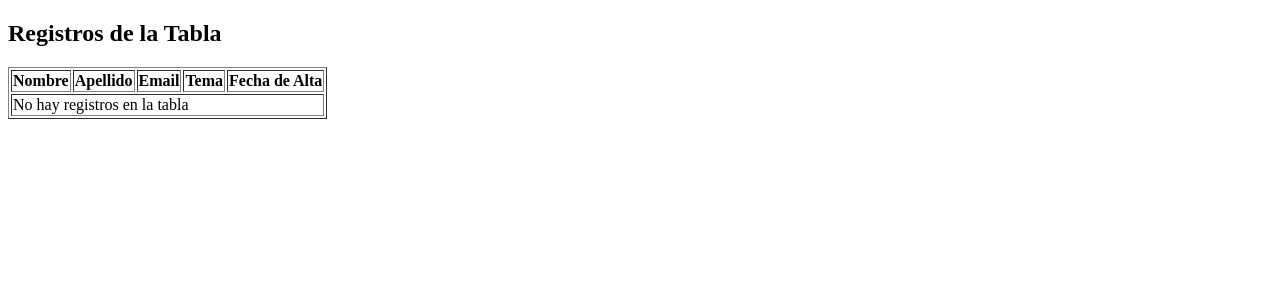
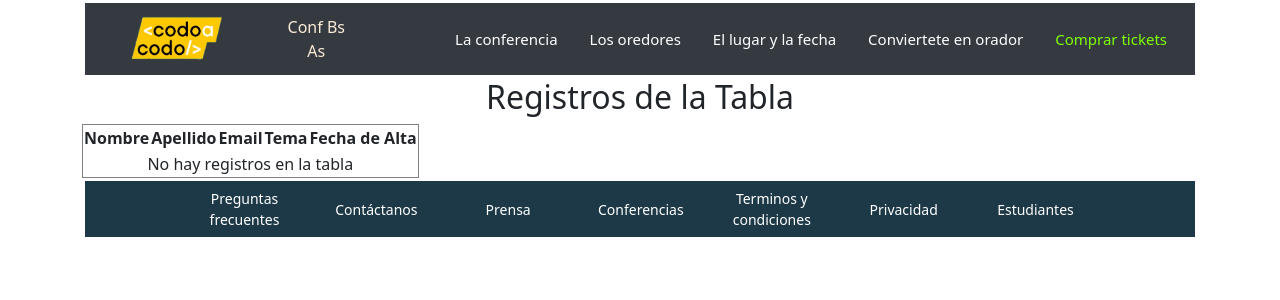
Before and after one commit to arielxct/Trabajo_Integrador_Final_WEB, a PHP site: page /oradores.php in a window 1280 px wide. Shown: the top 300 px of the page. Run offline with PHP 8.4, Linux system fonts and the light colour scheme; data that the repository does not hold is empty.

Commit message:
Modifique oradores.php y lo subo

```diff
--- a/oradores.php
+++ b/oradores.php
@@ -1,51 +1,101 @@
+<!--  INSERTO CONEXION PHP A SERVIDOR WEBHOST -->
 <?php
-// Establecer la conexión a la base de datos (asegúrate de reemplazar los valores con los tuyos)
-// $servername = "tu_servidor";
-// $username = "tu_usuario";
-// $password = "tu_contraseña";
-// $database = "tu_base_de_datos";
 
 
-// Configuración de la conexión a la base de datos
+// Configuración de la conexión a la base de datos de WEBHOST
 $servername = "localhost";
 $username = "id21315121_arielct";
 $password = "codeFullPhp#23";
 $dbname = "id21315121_integrador_php";
 
 
-// $conn = new mysqli($servername, $username, $password, $database);
+
 // Crear la conexión
 $conn = new mysqli($servername, $username, $password, $dbname);
 // Verificar la conexión
-// if ($conn->connect_error) {
-//     die("La conexión a la base de datos falló: " . $conn->connect_error);
-// }
+
 
 if ($conn->connect_error) {
     die("Conexión fallida: " . $conn->connect_error);
 }
 
-// Consulta para obtener todos los registros de la tabla (reemplaza 'tu_tabla' con el nombre real de tu tabla)
+// Consulta para obtener todos los registros de la tabla
 $sql = "SELECT * FROM oradores";
-
-// $sql = "INSERT INTO oradores (nombre, apellido, mail, tema, fecha_alta)
-//         VALUES ('$nombre', '$apellido', '$mail', '$tema', '$fecha_alta')";
-
-
 
 
 $result = $conn->query($sql);
 
 ?>
 
+<!--  FIN DE PHP CONEXION A SERVIDOR WEBHOST -->
+
 <!DOCTYPE html>
-<html lang="es">
+<html lang="en">
 <head>
     <meta charset="UTF-8">
     <meta name="viewport" content="width=device-width, initial-scale=1.0">
-    <title>Registros de la Tabla</title>
+    <title>INTEGRADOR</title>
+    <link href="https://cdn.jsdelivr.net/npm/bootstrap@5.1.1/dist/css/bootstrap.min.css" rel="stylesheet" integrity="sha384-F3w7mX95PdgyTmZZMECAngseQB83DfGTowi0iMjiWaeVhAn4FJkqJByhZMI3AhiU" crossorigin="anonymous">
+<script src="https://cdn.jsdelivr.net/npm/bootstrap@5.1.1/dist/js/bootstrap.bundle.min.js" integrity="sha384-/bQdsTh/da6pkI1MST/rWKFNjaCP5gBSY4sEBT38Q/9RBh9AH40zEOg7Hlq2THRZ" crossorigin="anonymous"></script>
+<link rel="stylesheet" href="https://cdn.jsdelivr.net/npm/bootstrap-icons@1.11.1/font/bootstrap-icons.css">
+
+ <link rel="stylesheet" href="css/style.css">
+ <script src="tickets.js" ></script>
+<title>Integrador, FullStack PHP! Tickets</title>
+
 </head>
+<header class="header">
+    <div class="container text-center">
+        <div class="row">
+            <div class="col-2 columna1">
+
+                    <img src="image/codoacodo.png" alt="Codo a Codo" class="logo">
+
+            </div>
+            <div class="col-1 columna3">
+                    <a>Conf Bs As</a>
+            </div>
+            <div class="col-9 columna2 ">
+
+                <!-- comienzo barra de navegacion -->
+                <ul class="nav justify-content-center ">
+                    <li class="nav-item ">
+                      <a class="nav-link active" aria-current="page" href="index.php">La conferencia</a>
+                    </li>
+                    <li class="nav-item">
+                      <a class="nav-link" href="index.php#oradores">Los oredores</a>
+                    </li>
+                    <li class="nav-item">
+                      <a class="nav-link" href="index.php#lugar_fecha">El lugar y la fecha</a>
+                    </li>
+                    <li class="nav-item">
+                        <a class="nav-link" href="index.php#conviertete_orador">Conviertete en orador</a>
+                      </li>
+                      <li class="nav-item">
+                        <a class="nav-link tickets" href="#comprar_tickets">Comprar tickets</a>
+                      </li>
+
+
+                  </ul>
+
+
+                <!-- fin de barra de navegacion -->
+
+            </div>
+        </div>
+
+    </div>
+
+
+</header>
 <body>
+    <div class="container text-center">
+
+
+    <main>
+
+
+<!-- MMMMMMMM   INSERTO CODIGO HTML PARA VER LA TABLA   MMMMMMMMMMMMMMMMMMMMMMMMMMMMMMMMMMM -->
 
 <h2>Registros de la Tabla</h2>
 <table border="1">
@@ -79,5 +129,34 @@ $result = $conn->query($sql);
 
 </table>
 
+
+</main>
+</div>
 </body>
+<footer >
+    <div class="container text-center">
+
+    <div class="row footer">
+        <div class="col-1 izquierdoFooter">
+
+        </div>
+        <div class="col-10 botones_footer">
+
+        <button type="button" class="btn btn-light">Preguntas frecuentes</button>
+        <button type="button" class="btn btn-light">Contáctanos</button>
+        <button type="button" class="btn btn-light">Prensa</button>
+        <button type="button" class="btn btn-light">Conferencias</button>
+        <button type="button" class="btn btn-light">Terminos y condiciones</button>
+        <button type="button" class="btn btn-light">Privacidad</button>
+        <button type="button" class="btn btn-light">Estudiantes</button>
+        </div>
+
+        <div class="col-1 derechoFooter">
+
+        </div>
+
+    </div>
+    </div>
+
+</footer>
 </html>
```
